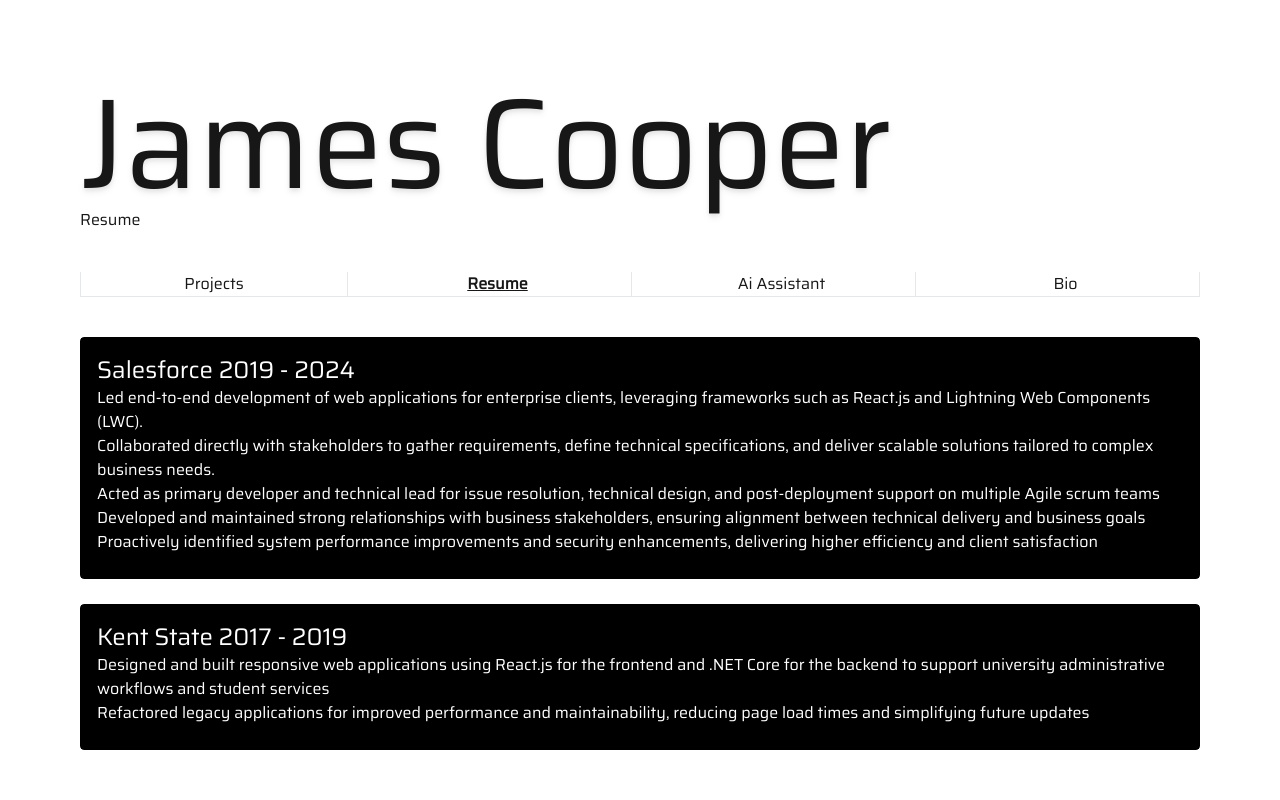
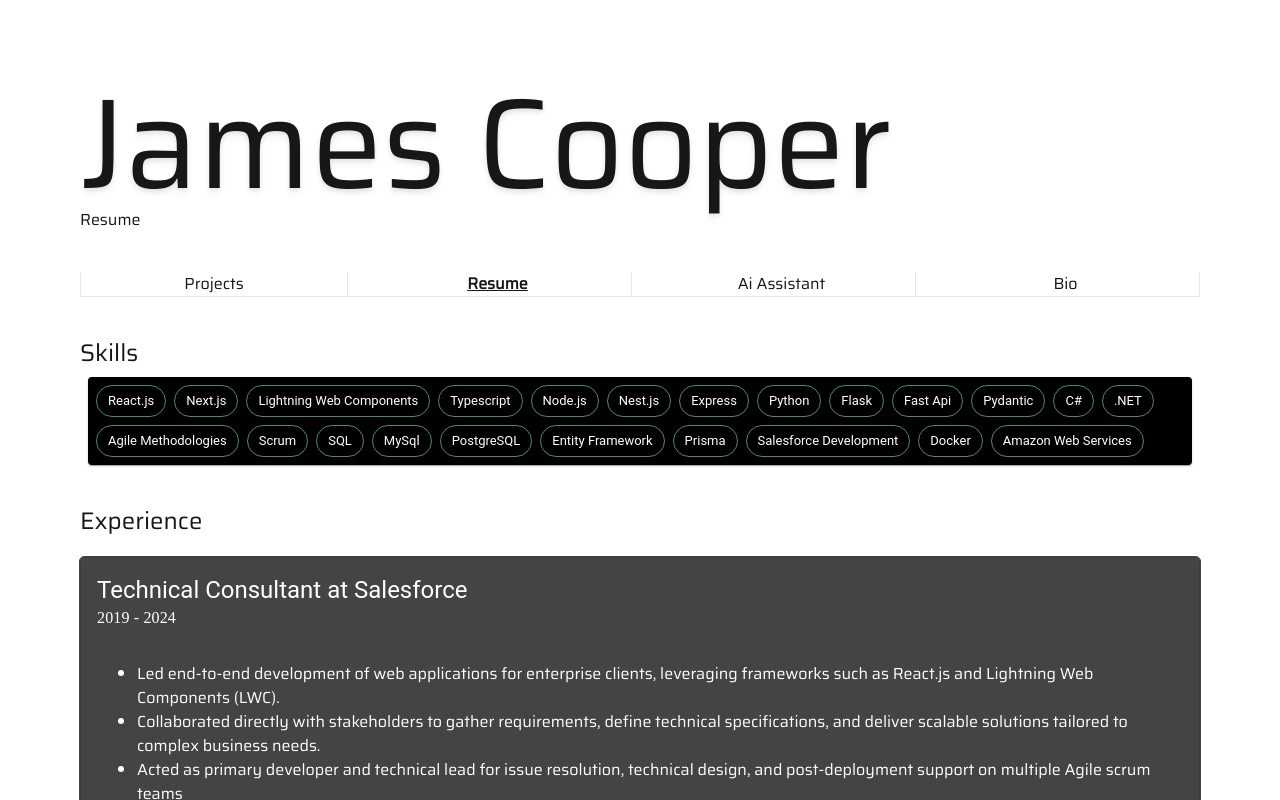
Before and after one commit to jbcooper96/portfolio, a Next.js app: page /resume in a window 1280 px wide. Shown: the top 800 px of the page. Built offline with nearby package versions, Linux system fonts and the light colour scheme.

Commit message:
Fixed up resume and added animations

```diff
--- a/app/resume/page.tsx
+++ b/app/resume/page.tsx
@@ -1,5 +1,9 @@
+"use client"
 import Workspace from "../../datatypes/Workplace"
 import ResumeWorkplace from "../../components/resumeWorkplace"
+import Chip from '@mui/material/Chip';
+import Paper from '@mui/material/Paper';
+import Theme from "../../theme/Theme"
 
 const workplaces: Workspace[] = [
     {
@@ -12,7 +16,8 @@
             "Developed and maintained strong relationships with business stakeholders, ensuring alignment between technical delivery and business goals",
             "Proactively identified system performance improvements and security enhancements, delivering higher efficiency and client satisfaction"
         ],
-        timePeriod: "2019 - 2024"
+        timePeriod: "2019 - 2024",
+        animation: "animate-slide-up-tag"
 
     },
     {
@@ -22,15 +27,45 @@
             "Designed and built responsive web applications using React.js for the frontend and .NET Core for the backend to support university administrative workflows and student services",
             "Refactored legacy applications for improved performance and maintainability, reducing page load times and simplifying future updates"
         ],
-        timePeriod: "2017 - 2019"
-
+        timePeriod: "2017 - 2019",
+        animation: "animate-slide-up-tag-5"
     }
 ]
 
+const skills = [{label: "React.js", animation: "animate-slide-right-tag"}, {label: "Next.js", animation: "animate-slide-down-tag"}, {label: "Lightning Web Components", animation: "animate-slide-down-tag"},
+    {label: "Typescript", animation: "animate-slide-down-tag"}, {label: "Node.js", animation: "animate-slide-down-tag"}, {label: "Nest.js", animation: "animate-slide-down-tag"}, {label: "Express", animation: "animate-slide-down-tag"},
+    {label: "Python", animation: "animate-slide-down-tag"}, {label: "Flask", animation: "animate-slide-down-tag"}, {label: "Fast Api", animation: "animate-slide-down-tag"}, {label: "Pydantic", animation: "animate-slide-down-tag"}, {label: "C#", animation: "animate-slide-down-tag"},
+    {label: ".NET", animation: "animate-slide-down-tag"}, {label: "Agile Methodologies", animation: "animate-slide-down-tag"}, {label: "Scrum", animation: "animate-slide-left-tag"}, {label: "SQL", animation: "animate-slide-right-tag"}, {label:"MySql", animation: "animate-slide-up-tag"},
+    {label: "PostgreSQL", animation: "animate-slide-up-tag"}, {label: "Entity Framework", animation: "animate-slide-up-tag"}, {label: "Prisma", animation: "animate-slide-up-tag"}, {label: "Salesforce Development", animation: "animate-slide-up-tag"}, {label: "Docker", animation: "animate-slide-up-tag"},
+    {label: "Amazon Web Services", animation: "animate-slide-left-tag"}
+];
 
 export default function Resume() {
     return (
         <div>
+            <h2 className="text-2xl mt-10">Skills</h2>
+            <Paper
+            sx={{
+                display: 'flex',
+                justifyContent: 'left',
+                flexWrap: 'wrap',
+                listStyle: 'none',
+                backgroundColor: "black",
+                p: 0.5,
+                m: 1,
+            }}
+            component="ul"
+            >
+                {skills.map(skill => {
+                    return (
+                    <li key={skill.label}>
+                        <Chip className={skill.animation} sx={{backgroundColor: "black", color: "white", borderColor: Theme.accent, margin: .5}} label={skill.label} variant="outlined" />
+                    </li>
+                    )
+                })}
+
+            </Paper>
+            <h2 className="text-2xl mt-10 mb-5">Experience</h2>
             {workplaces.map(workplace => {
                 return (
                     <ResumeWorkplace key={workplace.title} workplace={workplace}/>
--- a/components/resumeWorkplace.tsx
+++ b/components/resumeWorkplace.tsx
@@ -2,6 +2,9 @@
 import Box from '@mui/material/Box';
 import Card from '@mui/material/Card';
 import CardContent from '@mui/material/CardContent';
+import Theme from "../theme/Theme";
+import { CardHeader } from "@mui/material";
+
 export default function ResumeWorkplace({
     workplace
 }: Readonly<{
@@ -11,10 +14,15 @@
         <Box
             component="span"
         >
-            <Card sx={{outline: '1px solid white', outlineOffset: '0px', marginBottom: "25px"}}style={{backgroundColor: "black", color: "white"}} variant="outlined">
+            <Card className={workplace.animation} sx={{outline: `1px solid ${Theme.primary}`, outlineOffset: '0px', marginBottom: "25px", backgroundColor: Theme.primary, color: "white"}}variant="outlined">
+                <CardHeader
+                    title={workplace.title + " at " + workplace.name}
+                    subheader={workplace.timePeriod}
+                    slotProps={{subheader: {color: "white", fontFamily: "sara"}, header: {fontFamily: "sara"}}}
+                >
+                </CardHeader>
                 <CardContent>
-                    <h2 className="text-2xl">{workplace.name} {workplace.timePeriod}</h2>
-                    <ul>
+                    <ul className="list-disc ml-10">
                         {workplace.bulletPoints && workplace.bulletPoints.map(bullet => {
                             return (
                                 <li key={bullet}>
--- a/datatypes/Workplace.tsx
+++ b/datatypes/Workplace.tsx
@@ -3,4 +3,5 @@
     bulletPoints?: string[];
     timePeriod?: string;
     title: string;
+    animation?: string;
 }
--- a/tailwind.config.ts
+++ b/tailwind.config.ts
@@ -11,16 +11,40 @@
       colors: {
         background: "var(--background)",
         foreground: "var(--foreground)",
+        primary: "#444444",
+        secondary: "#1f1d3a",
+        accent: "#498972"
       },
       keyframes: {
         slideRight: {
           'from': { marginLeft: '-100%'},
           'to': {marginLeft: '0%'}
+        },
+        slideRightTag: {
+          'from': { translate: '-60 0', opacity: "0%"},
+          'to': { translate: '0 0', opacity: "100%"}
+        },
+        slideLeftTag: {
+          'from': { translate: '60 0', opacity: "0%"},
+          'to': { translate: '0 0', opacity: "100%"}
+        },
+        slideDownTag: {
+          'from': { translate: '0 -60', opacity: "0%"},
+          'to': {translate: '0 0', opacity: "100%"}
+        },
+        slideUpTag: {
+          'from': { translate: '0 60', opacity: "0%"},
+          'to': { translate: '0 0', opacity: "100%"}
         }
       },
       animation: {
         'slide-right': 'slideRight 2s cubic-bezier(0.2, 0.8, 0.2, 1)',
-        'slide-right-pulse': '2s cubic-bezier(0.2, 0.8, 0.2, 1) slideRight, 2s linear infinite pulse'
+        'slide-right-pulse': '2s cubic-bezier(0.2, 0.8, 0.2, 1) slideRight, 2s linear infinite pulse',
+        'slide-right-tag': 'slideRightTag 4s cubic-bezier(0.2, 0.8, 0.2, 1)',
+        'slide-left-tag': 'slideLeftTag 4s cubic-bezier(0.2, 0.8, 0.2, 1)',
+        'slide-down-tag': 'slideDownTag 2s cubic-bezier(0.2, 0.8, 0.2, 1)',
+        'slide-up-tag': 'slideUpTag 2s cubic-bezier(0.2, 0.8, 0.2, 1)',
+        'slide-up-tag-5': 'slideUpTag 5s cubic-bezier(0.2, 0.8, 0.2, 1)'
       }
     },
   },
--- /dev/null
+++ b/theme/Theme.ts
@@ -0,0 +1,5 @@
+export default {
+    primary: "#444444",
+    secondary: "#1f1d3a",
+    accent: "#498972"
+}
```
